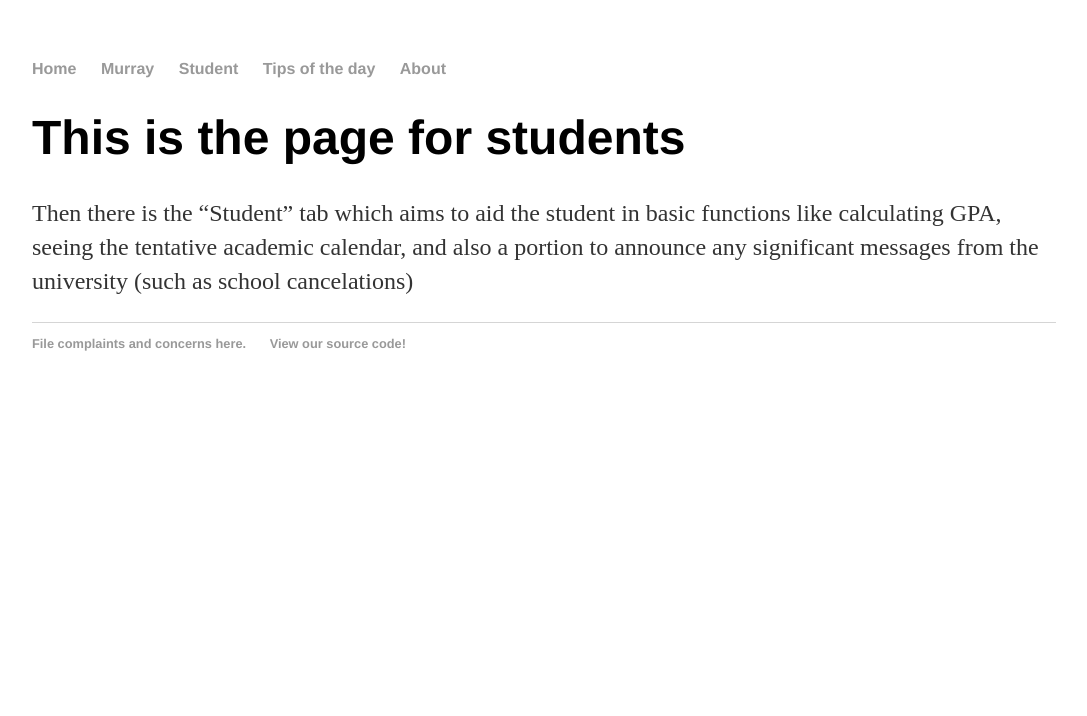
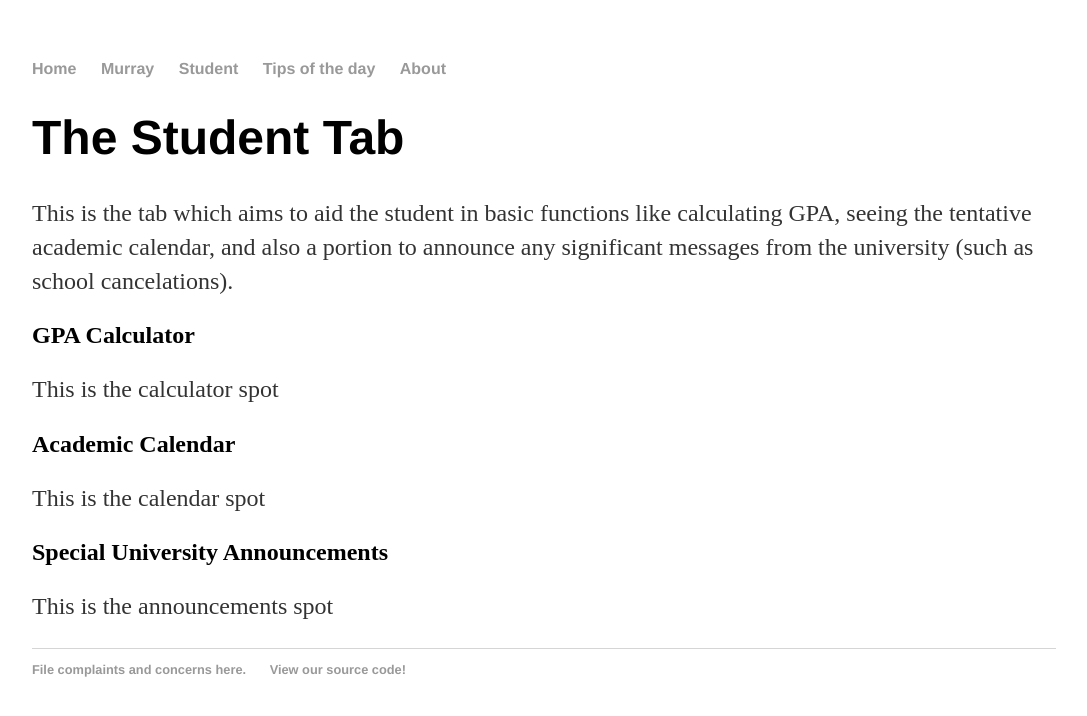
Before and after one commit to rowen2/rowen2.github.io, a Jekyll site: the page built from Stud/index.html, in a window 1280 px wide. Shown: the top 716 px of the page, without its empty margins (96-1183 px from the left). Built offline with Jekyll 4.4.1, drawn with Linux system fonts in a browser that asks for light colours.

Commit message:
Update index.html

```diff
--- a/Stud/index.html
+++ b/Stud/index.html
@@ -3,8 +3,14 @@ layout: default
 title: Page for students
 ---
 <div class="stud">
-	<h1>This is the page for students</h1>
-	<p> Then there is the “Student” tab which aims to aid the student in basic functions like calculating GPA,
-	    seeing the tentative academic calendar,
-	    and also a portion to announce any significant messages from the university (such as school cancelations)</p>
+	<h1>The Student Tab</h1>
+	<p> This is the tab which aims to aid the student in basic functions like calculating GPA, seeing the tentative
+		academic calendar, and also a portion to announce any significant messages from the university
+		(such as school cancelations).</p>
+	<h2>GPA Calculator</h2>
+	<p> This is the calculator spot </p>
+	<h2>Academic Calendar</h2>
+	<p> This is the calendar spot </p>
+	<h2>Special University Announcements</h2>
+	<p> This is the announcements spot </p>
 </div><!-- /.stud -->
```
